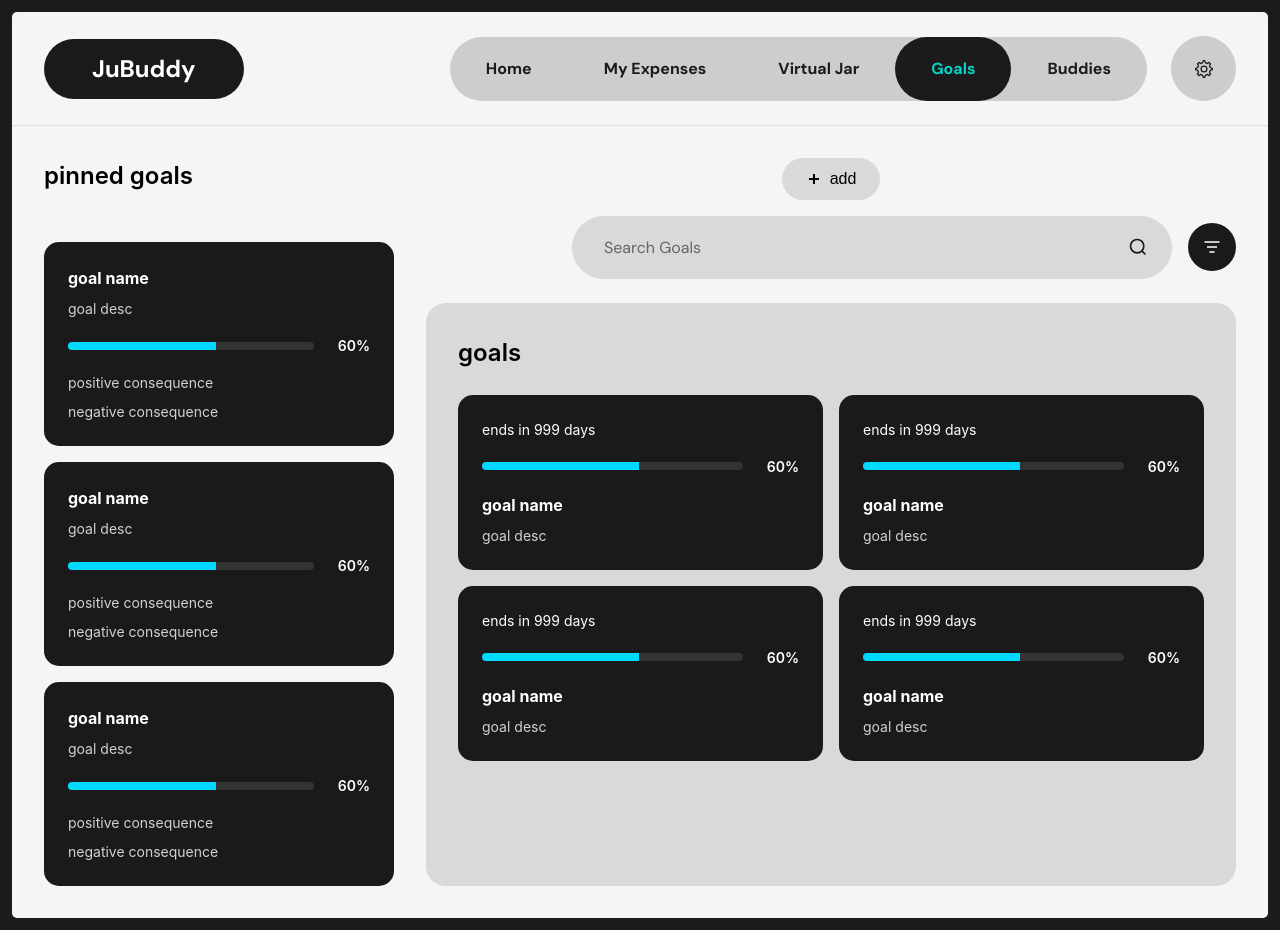
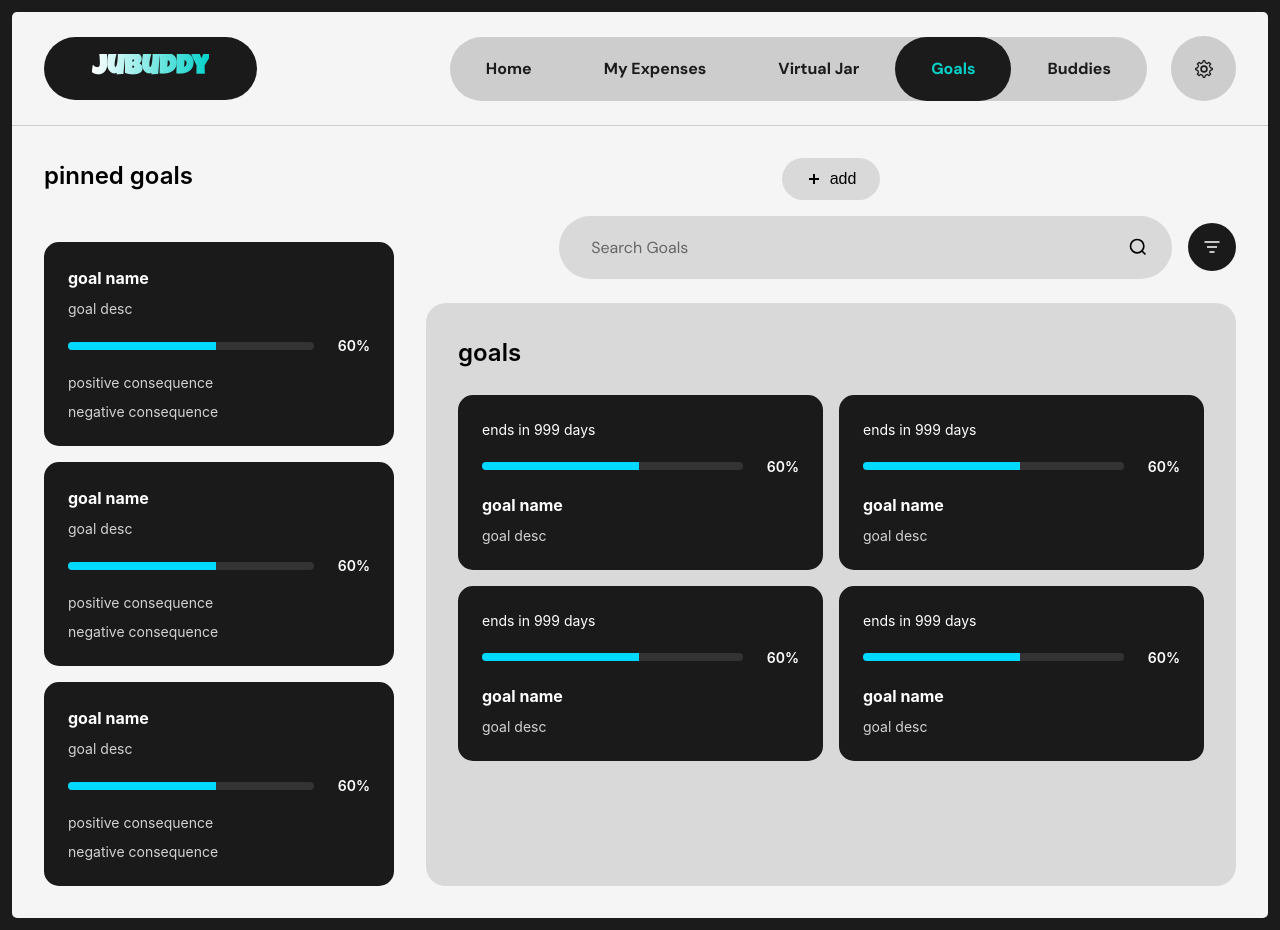
Before and after one commit to aaronjacalan/JuBuddy-React, a React (Vite) app: page /goals in a window 1280 px wide. Built offline with nearby package versions, Linux system fonts and the light colour scheme.

Commit message:
updated logo

```diff
--- a/src/components/Navigation.css
+++ b/src/components/Navigation.css
@@ -1,8 +1,12 @@
 @font-face {
     font-family: 'DMSans';
     src: url('../assets/DMSans_VariableFont.ttf') format('truetype');
-    font-weight: 100 900;
     font-style: normal;
+}
+
+@font-face {
+  font-family: LuckiestGuy;
+  src: url('../assets/LuckiestGuy.ttf') format(truetype);
 }
 
 .header {
@@ -10,7 +14,7 @@
     align-items: center;
     justify-content: space-between;
     padding: 1.5rem 2rem;
-    border-bottom: 1px solid #E0E0E0;
+    border-bottom: 1px solid #CDCDCD;
     font-family: 'DMSans', sans-serif;
   }
 
@@ -21,16 +25,19 @@
 
   .logo {
     background-color: #1a1a1a;
-    color: white;
-    padding: 0.75rem 3rem;
+    padding: 0.6rem 3rem;
     border-radius: 80px;
-    font-weight: bolder;
-    font-size: 1.5rem;
-    position: relative;
+    font-size: 1.8rem;
+    font-weight: bold;
     text-decoration: none;
     display: inline-block;
-    font-weight: bold;
-    font-family: 'DMSans', sans-serif;
+    font-family: 'LuckiestGuy', sans-serif;
+  }
+
+  .logo-text {
+      background: linear-gradient(to right, white, #06D2CA);
+      -webkit-background-clip: text;
+      -webkit-text-fill-color: transparent;
   }
 
   .navigation {
@@ -63,6 +70,7 @@
 
   .nav-item:not(.active):hover {
     color: #1B1B1B;
+    background-color: #b1b1b1;
   }
 
   .user-section {
@@ -86,7 +94,7 @@
   }
 
   .profile-icon:hover {
-    background-color: #CDCDCD;
+    background-color: #b1b1b1;
   }
 
   .profile-icon.active {
--- a/src/components/Navigation.tsx
+++ b/src/components/Navigation.tsx
@@ -31,9 +31,10 @@ function Navigation({ activeItem }: NavigationProps) {
     <header className="header">
       <div className="logo-section">
         <Link to="/" className="logo">
-          JuBuddy
+          <span className="logo-text">JuBuddy</span>
         </Link>
       </div>
+
 
       <nav className="navigation">
         {navItems.map((item) => (
@@ -53,7 +54,7 @@ function Navigation({ activeItem }: NavigationProps) {
           className={`profile-icon ${currentActive === 'Settings' ? 'active' : ''}`}
         >
           <svg width="20" height="20" viewBox="0 0 24 24" fill="none">
-            <path d="M12 15.5C13.933 15.5 15.5 13.933 15.5 12C15.5 10.067 13.933 8.5 12 8.5C10.067 8.5 8.5 10.067 8.5 12C8.5 13.933 10.067 15.5 12 15.5Z" stroke="currentColor" strokeWidth="1.5" strokeLinecap="round" strokeLinejoin="round"/>
+            <path d="M12 15.5C13.933 15.5 15.5 13.933 15.5 12C15.5 10.067 13.933 8.5 12 8.5C10.067 8.5 8.5 10.067 8.5 12C8.5 13.933 10.067 15.5 12 15.5Z" stroke="currentColor" strokeWidth="2" strokeLinecap="round" strokeLinejoin="round"/>
             <path d="M19.622 10.3954L18.5247 7.7448L20 6L18 4L16.2647 5.4829L13.5578 4.3698L12.9353 2H11.0647L10.4422 4.3698L7.73529 5.4829L6 4L4 6L5.47529 7.7448L4.37798 10.3954L2 11.2361L2 12.7639L4.37798 13.6046L5.47529 16.2552L4 18L6 20L7.73529 18.5171L10.4422 19.6302L11.0647 22H12.9353L13.5578 19.6302L16.2647 18.5171L18 20L20 18L18.5247 16.2552L19.622 13.6046L22 12.7639V11.2361L19.622 10.3954Z" stroke="currentColor" strokeWidth="1.5" strokeLinecap="round" strokeLinejoin="round"/>
           </svg>
         </Link>
--- a/src/pages/Buddies.css
+++ b/src/pages/Buddies.css
@@ -59,7 +59,7 @@
   border-radius: 80px;
   font-size: 1rem;
   outline: none;
-  width: 37.5rem;
+  width: 38.3rem;
   font-family: 'DMSans', sans-serif;
 }
 
@@ -77,7 +77,7 @@
   display: flex;
   align-items: center;
   justify-content: center;
-  color: #1a1a1a;
+  color: #000;
 }
 
 .filter-btn {
@@ -85,8 +85,8 @@
   background-color: #1a1a1a;
   border: none;
   border-radius: 50%;
-  width: 1rem;
-  height: 1rem;
+  width: 60px;
+  height: 60px;
   display: flex;
   align-items: center;
   justify-content: center;
@@ -105,7 +105,7 @@
   align-items: center;
   gap: 0.5rem;
   padding: 1.2rem 1.5rem;
-  background-color: #1a1a1a;
+  background-color: #00BCD4;
   border: none;
   border-radius: 80px;
   font-size: 1rem;
@@ -118,8 +118,7 @@
 }
 
 .invite-buddy-btn:hover {
-  background-color: #06D2CA;
-  color: #1a1a1a;
+  background-color: #00a5b8;
 }
 
 .invite-buddy-btn svg {
```
Also changed, not shown: src/assets/LuckiestGuy.ttf (added).
